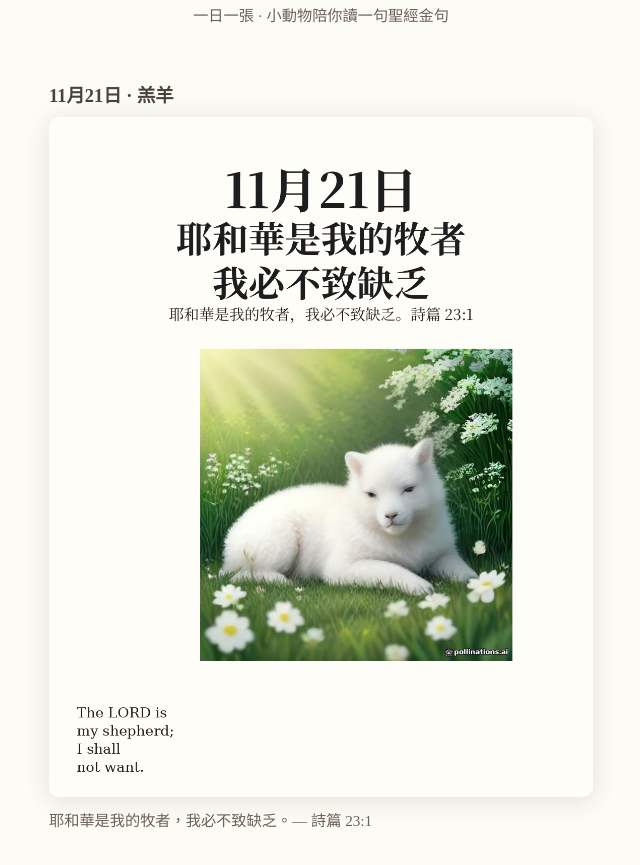
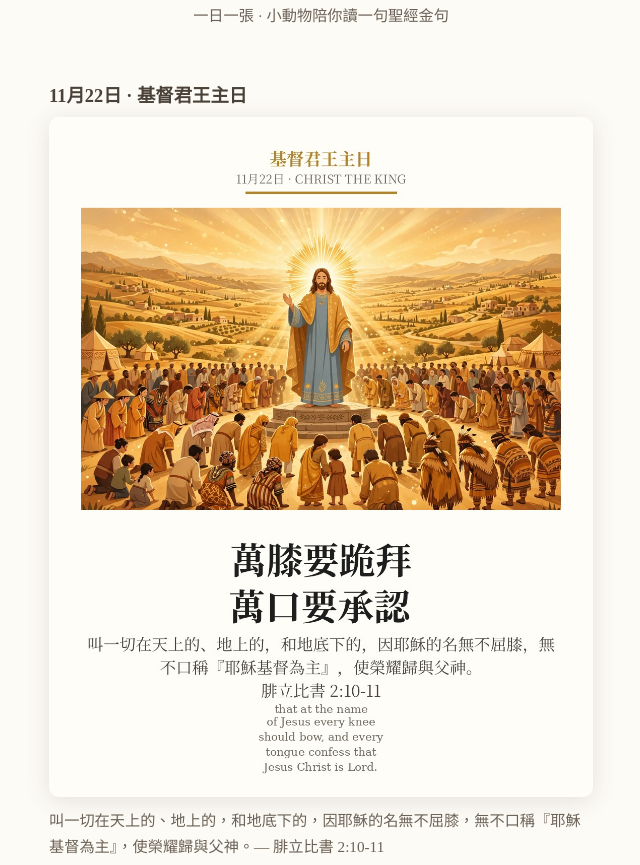
Before and after one commit to multronbox/multronbox.github.io, a plain HTML site: page daily/index.html in a window 1280 px wide. Shown: the part 87-952 px from the top of the page, without its empty margins (319-959 px from the left). Drawn offline with Linux system fonts and the light colour scheme.

Commit message:
Publish 2026-11-22 Christ the King card

```diff
--- a/daily/index.html
+++ b/daily/index.html
@@ -26,6 +26,11 @@
 </header>
 <main>
   <section class="day">
+    <h2>11月22日 · 基督君王主日</h2>
+    <img src="2026-11-22.jpg" alt="榮耀的基督君王與跪拜的萬民 — 萬膝要跪拜，萬口要承認耶穌基督為主">
+    <p class="verse">叫一切在天上的、地上的，和地底下的，因耶穌的名無不屈膝，無不口稱『耶穌基督為主』，使榮耀歸與父神。— 腓立比書 2:10-11</p>
+  </section>
+  <section class="day">
     <h2>11月21日 · 羔羊</h2>
     <img src="2026-11-21.jpg" alt="草地上的小羔羊 — 耶和華是我的牧者，我必不致缺乏">
     <p class="verse">耶和華是我的牧者，我必不致缺乏。— 詩篇 23:1</p>
```
